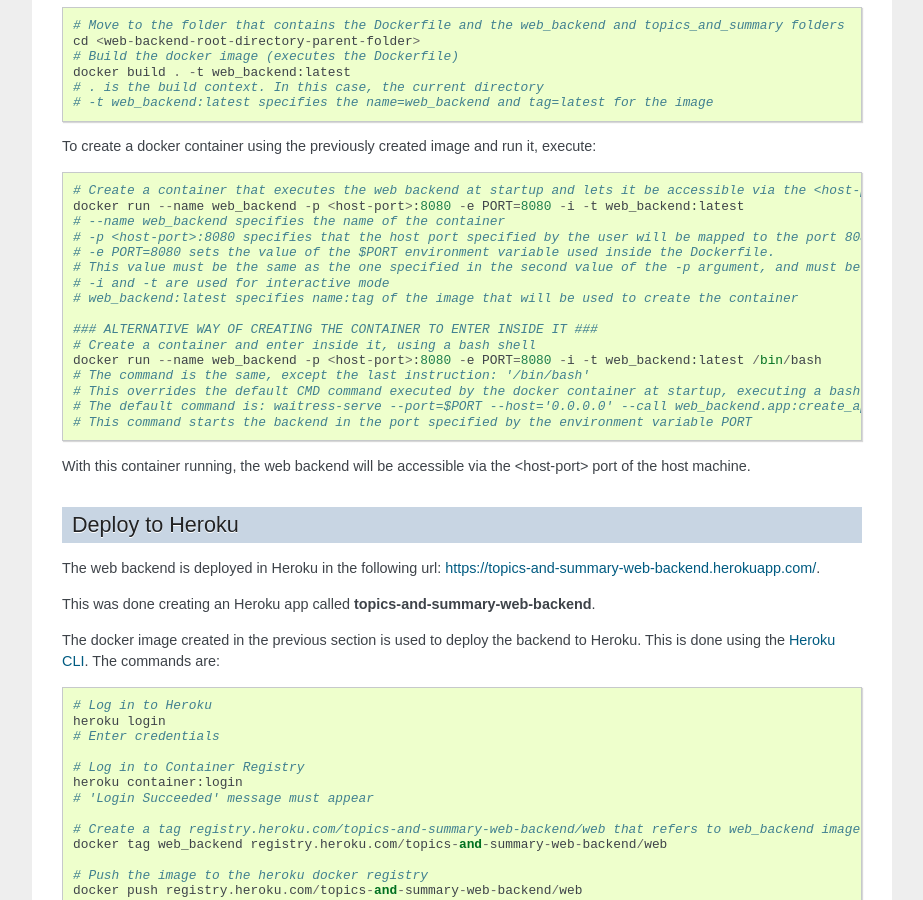
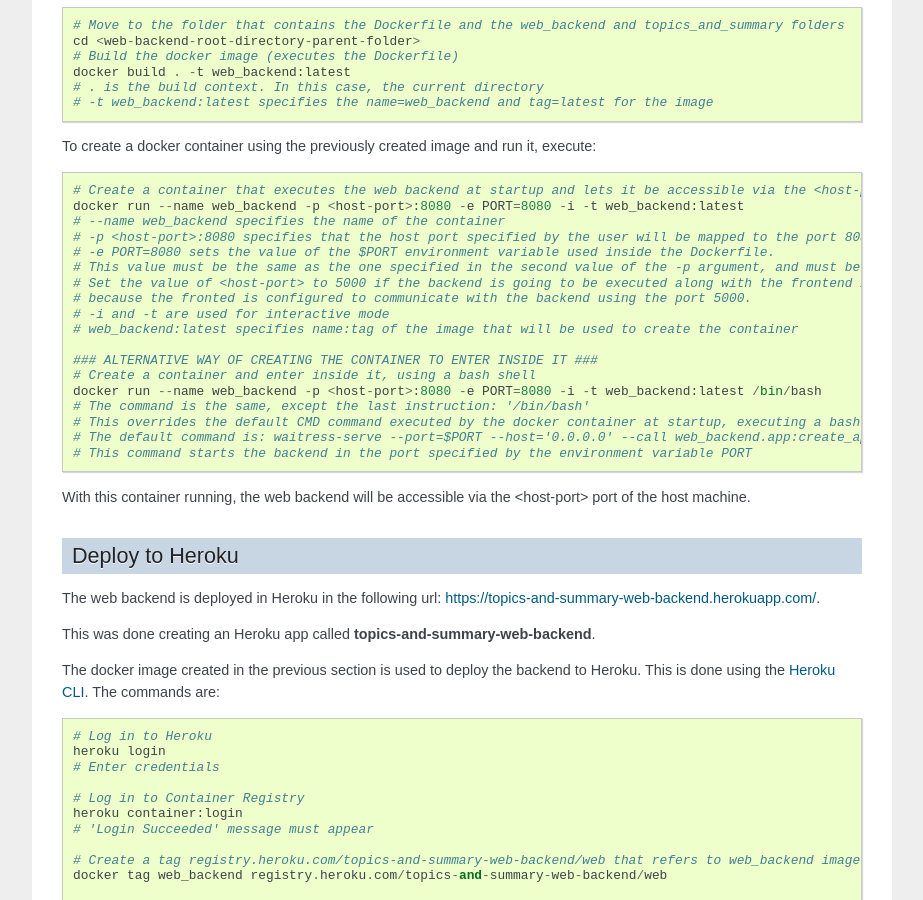
Before and after one commit to CarlosSanabriaM/web_backend, a Sphinx documentation site: the page built from web_backend/docs/source/execution-and-deployment.rst, in a window 1280 px wide and 900 px high, scrolled down 2170 px. Shown: the whole window, without its empty margins (198-1121 px from the left). Built offline with Sphinx 7.4.7, drawn with Linux system fonts in a browser that asks for light colours.

Commit message:
Updated execution-and-deployment documentation page.

```diff
--- a/web_backend/docs/source/execution-and-deployment.rst
+++ b/web_backend/docs/source/execution-and-deployment.rst
@@ -141,7 +141,9 @@ To create a docker container using the previously created image and run it, exec
     # --name web_backend specifies the name of the container
     # -p <host-port>:8080 specifies that the host port specified by the user will be mapped to the port 8080 of the container
     # -e PORT=8080 sets the value of the $PORT environment variable used inside the Dockerfile.
-    # This value must be the same as the one specified in the second value of the -p argument, and must be > than 1024. Recommended is 8080
+    # This value must be the same as the one specified in the second value of the -p argument, and must be > than 1024. Recommended is 8080.
+    # Set the value of <host-port> to 5000 if the backend is going to be executed along with the frontend in local (development mode),
+    # because the fronted is configured to communicate with the backend using the port 5000.
     # -i and -t are used for interactive mode
     # web_backend:latest specifies name:tag of the image that will be used to create the container
 
```
